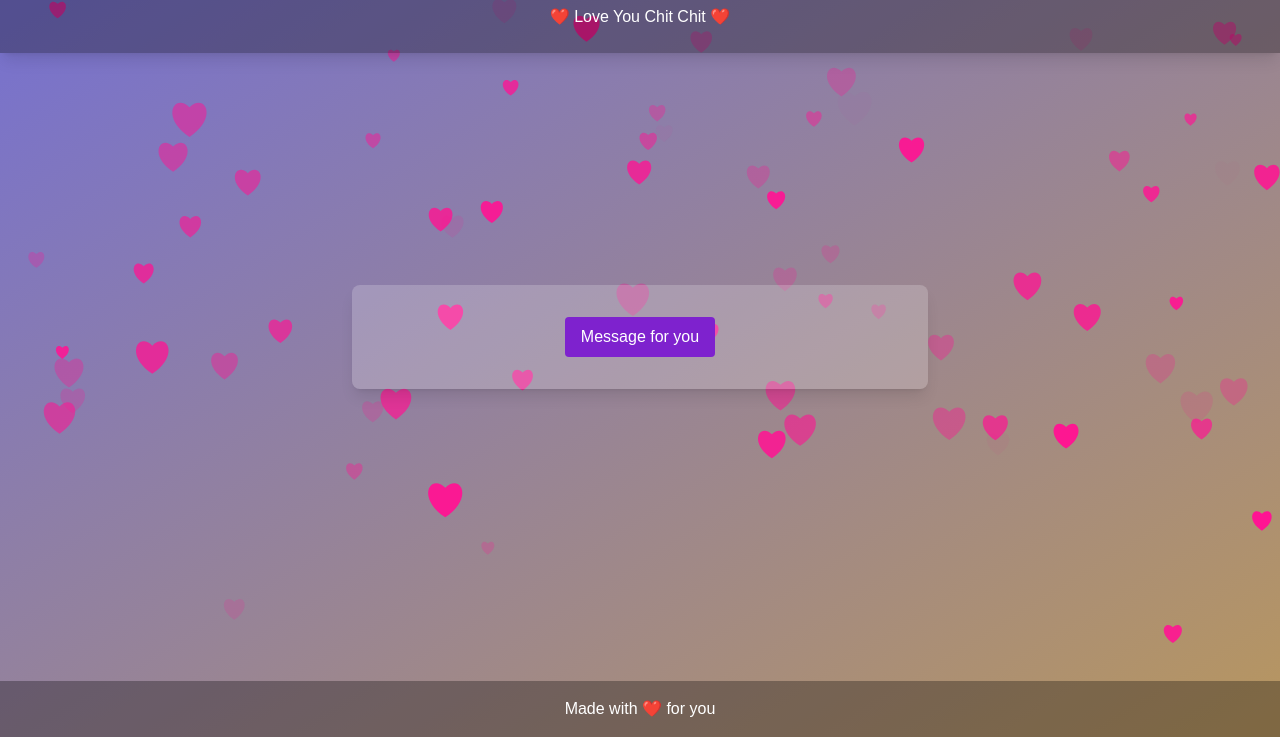
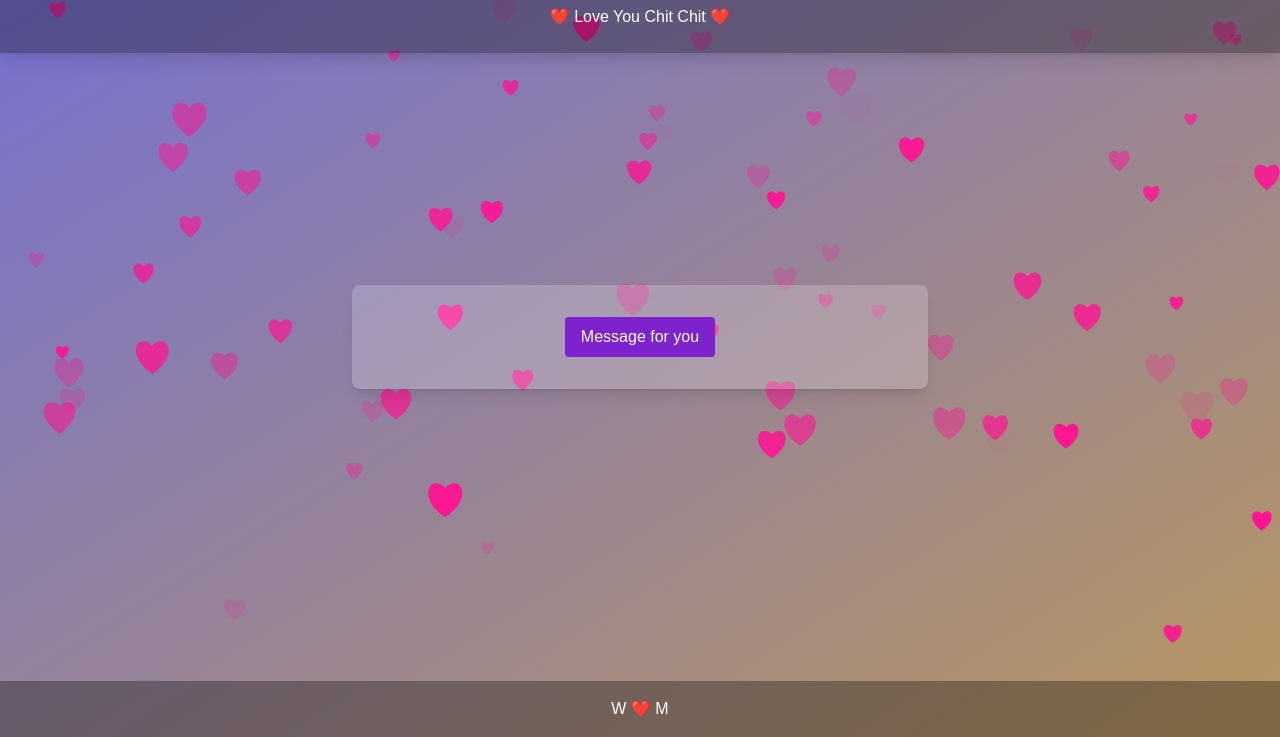
Before and after one commit to winhtet1/LoveLetter, a plain HTML site: page index.html in a window 1280 px wide. Shown: the part 63-800 px from the top of the page. Drawn offline with nearby package versions, Linux system fonts and the light colour scheme.

Commit message:
Update index.html

```diff
--- a/index.html
+++ b/index.html
@@ -96,7 +96,7 @@
   </main>
 
   <footer class="fixed bottom-0 left-0 w-full bg-opacity-30 bg-black text-white py-4 shadow-lg text-center z-50">
-    <p>Made with ❤️ for you</p>
+    <p>W ❤️ M</p>
   </footer>
 
   <canvas id="heartsCanvas"></canvas>
```
